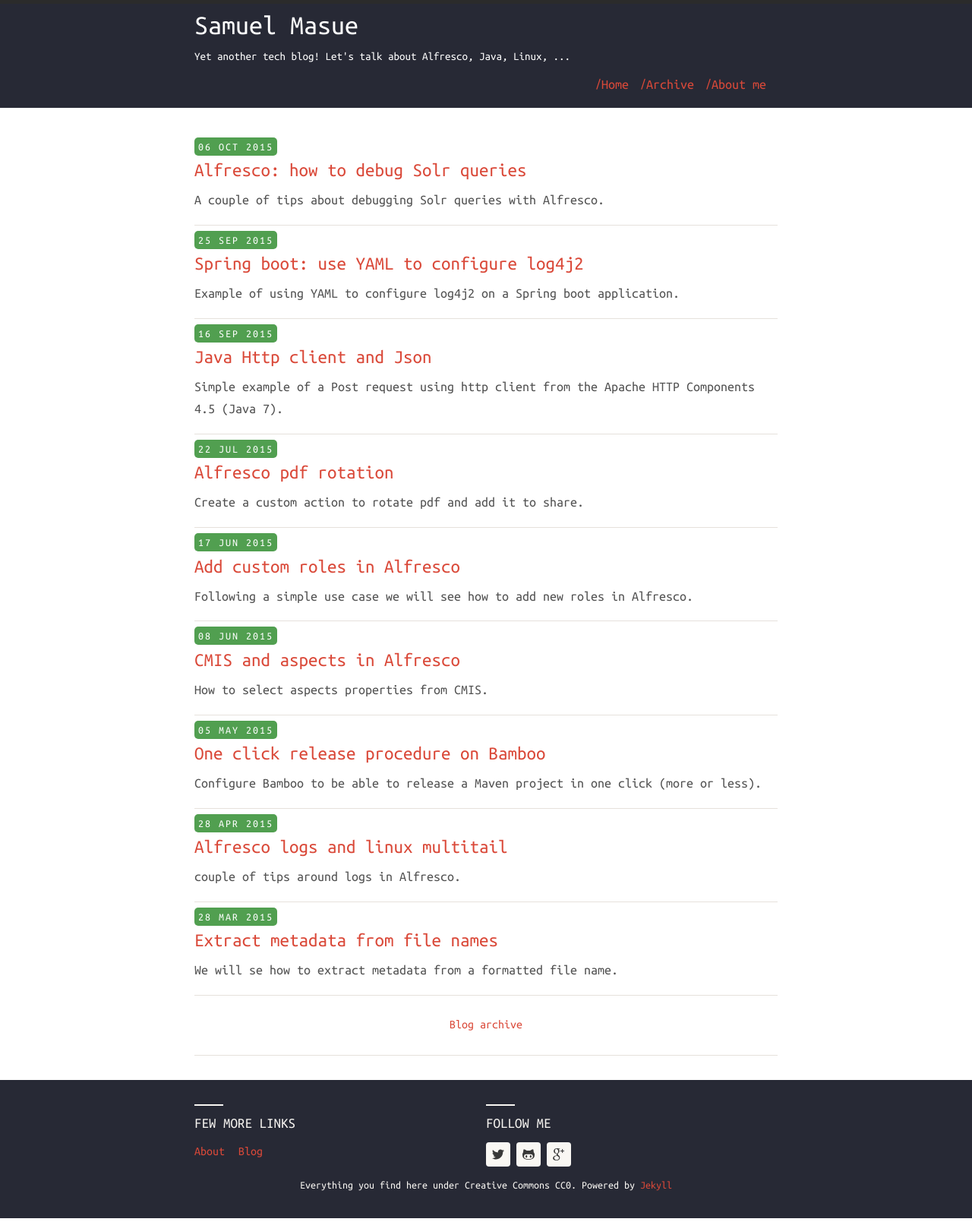
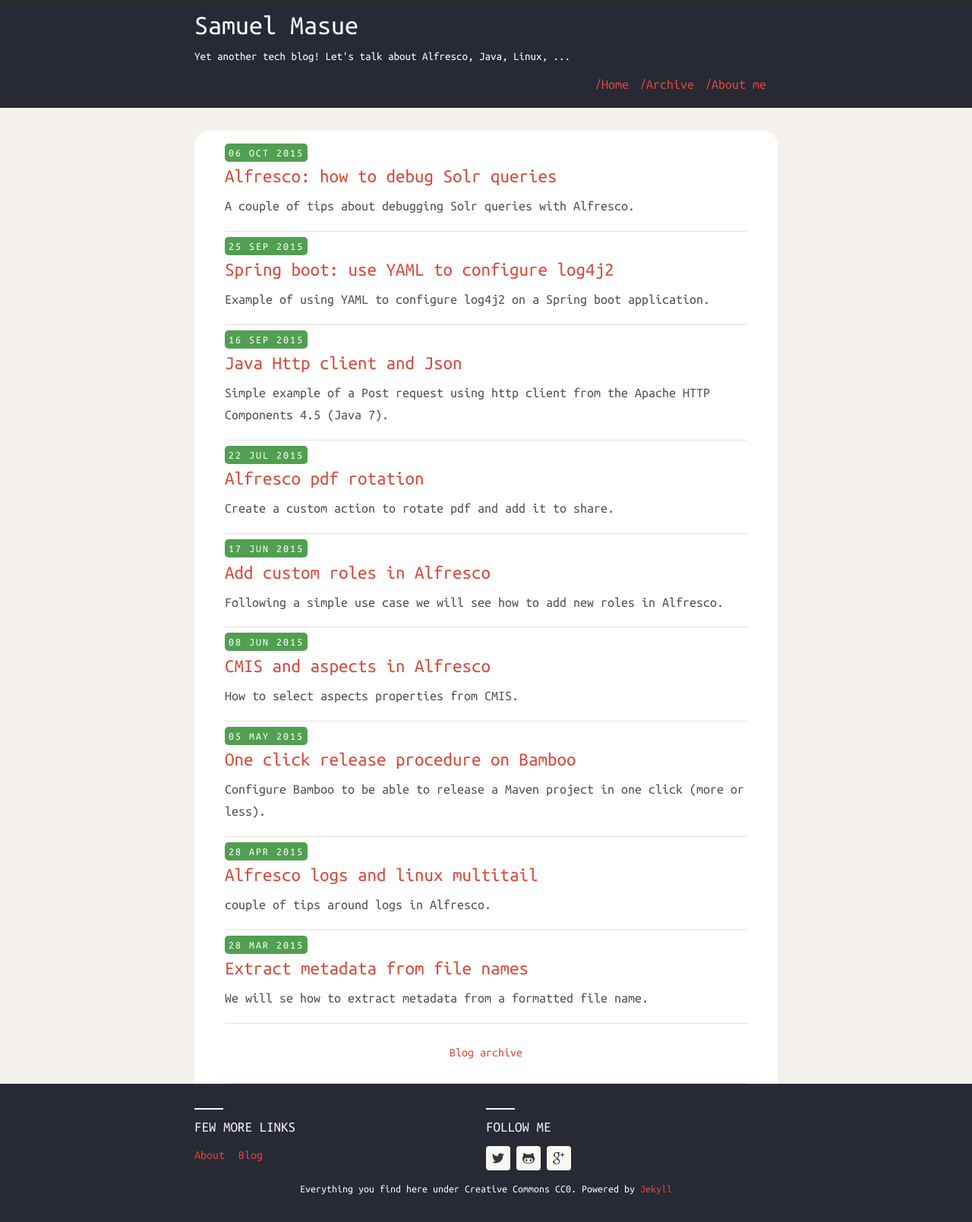
Before and after one commit to TheWeirdDev/theweirddev.github.io, a Jekyll site: the page built from index.html, in a window 1280 px wide. Shown: the whole page at 76% size. Built offline with Jekyll 4.4.1, drawn with Linux system fonts in a browser that asks for light colours; nearby versions of some CDN libraries.

Commit message:
Chnage theme, background light grey + content white with border radius

```diff
--- a/assets/css/main.scss
+++ b/assets/css/main.scss
@@ -480,6 +480,7 @@ div.page-content {
 
 // Theme base 01
 body.theme-base-01 {
+  background-color: $base-06;
 
   a {
     @extend .default-anchor;
@@ -519,8 +520,10 @@ footer.main-footer {
   @include MQ(M) { padding: 2em 0; }
 }
 .page-content {
-  padding: 1em 0;
-  @include MQ(M) { padding: 2em 0; }
+  margin-top: 30px;
+  background-color: $color-white;
+  border-radius: 20px 20px 0 0;
+  @include MQ(M) { padding: 10px 40px 0 40px; }
 }
 
 
```
